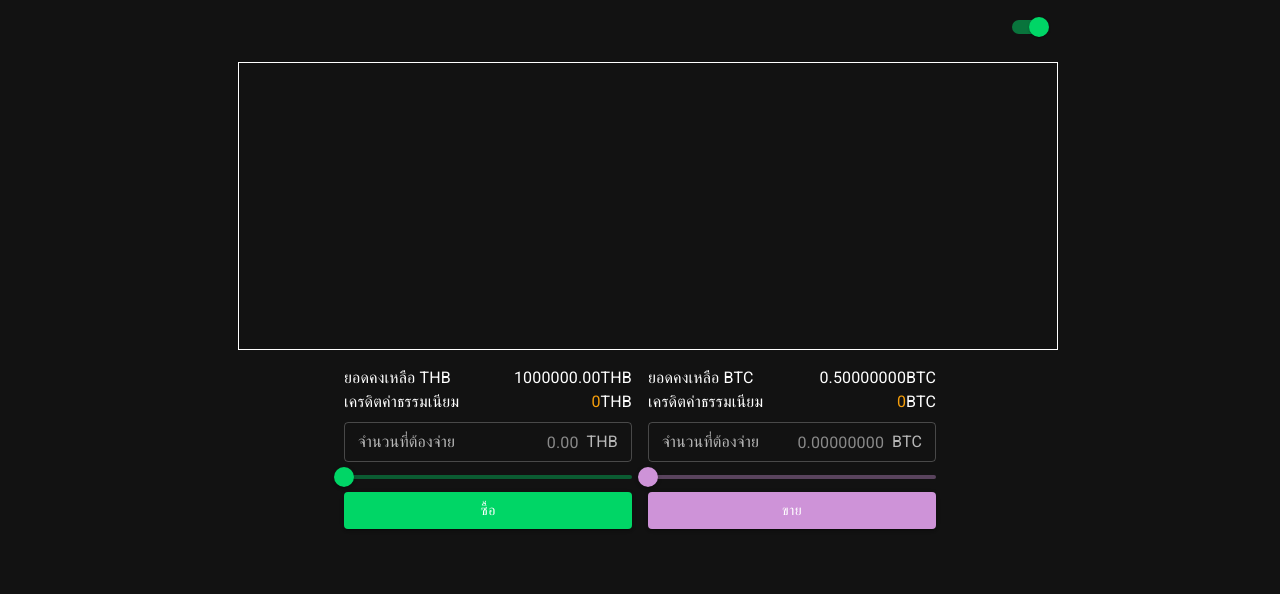
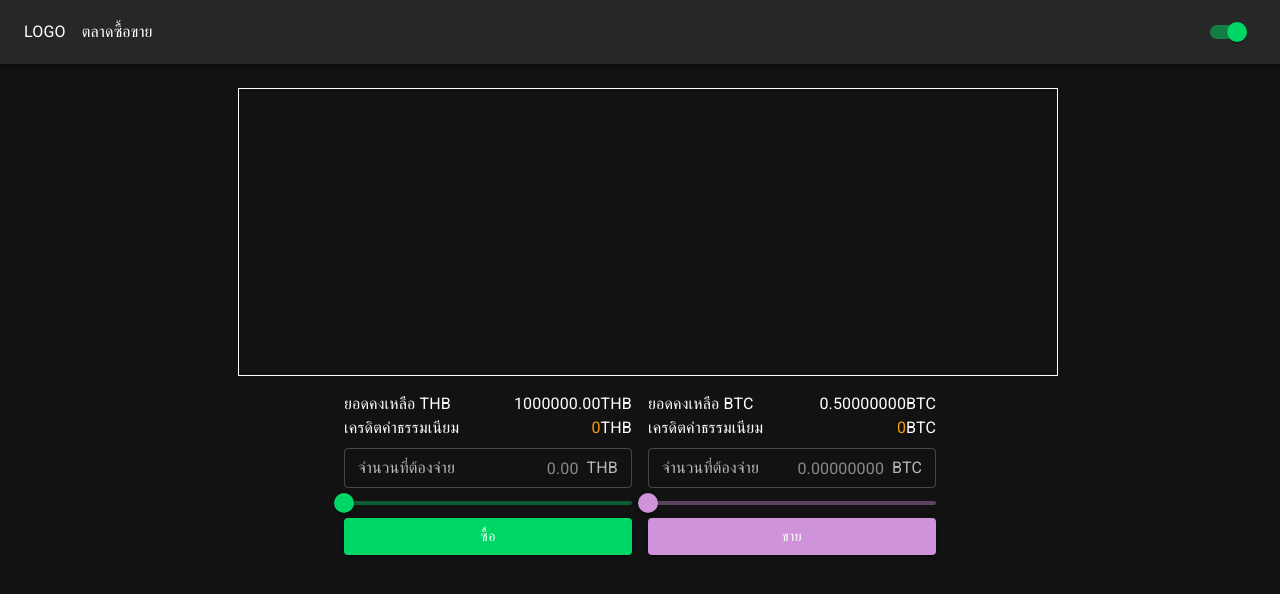
Before and after one commit to raksitnongbua/nextjs-tailwindcss-materialui, a Next.js app: page /market in a window 1280 px wide. Shown: the top 594 px of the page. Built offline with nearby package versions, Linux system fonts and the light colour scheme.

Commit message:
feat: add header

```diff
--- /dev/null
+++ b/components/header.tsx
@@ -0,0 +1,36 @@
+import { AppBar, PaletteMode, Switch, Toolbar } from '@material-ui/core';
+import React from 'react';
+import Link from 'next/link';
+
+interface IProps {
+  theme: PaletteMode;
+  onModeChange: (value: boolean) => void;
+}
+
+const Header: React.FC<IProps> = ({ theme, onModeChange }) => {
+  const handleSwitchChange = (_e: any, value: boolean) => {
+    onModeChange(value);
+  };
+  return (
+    <AppBar position='static' color='inherit'>
+      <Toolbar className='flex justify-between'>
+        <div className='flex'>
+          <div className='mr-4'>
+            <Link href='/'>LOGO</Link>
+          </div>
+          <Link href='/market'>ตลาดซื้อขาย</Link>
+          <div className='mr-4'></div>
+        </div>
+        <Switch
+          color='primary'
+          name='darkModeChecked'
+          inputProps={{ 'aria-label': 'primary checkbox' }}
+          onChange={handleSwitchChange}
+          checked={theme === 'dark'}
+        />
+      </Toolbar>
+    </AppBar>
+  );
+};
+
+export default Header;
--- a/containers/layout.tsx
+++ b/containers/layout.tsx
@@ -12,6 +12,7 @@ import * as actions from '../store/theme/actions';
 import { IRootState } from '../store';
 import { ThemeActions } from '../store/theme/types';
 import { Dispatch } from 'redux';
+import Header from '../components/header';
 
 type ReduxType = ReturnType<typeof mapStateToProps> &
   ReturnType<typeof mapDispatcherToProps>;
@@ -29,28 +30,18 @@ const LayoutContainer: React.FC<ReduxType> = ({
       document.documentElement.classList.remove('dark');
     }
   }, [themeType]);
-  const handleToggleDarkMode = (
-    _e: React.ChangeEvent<HTMLInputElement>,
-    value: boolean
-  ) => {
+  const handleToggleDarkMode = (value: boolean) => {
     setTheme(value ? 'dark' : 'light');
   };
   return (
     <ThemeProvider theme={theme}>
       <CssBaseline />
+      <Header
+        theme={themeType as PaletteMode}
+        onModeChange={handleToggleDarkMode}
+      />
       <Container maxWidth='md'>
-        <div className='p-2'>
-          <div className='flex flex-row-reverse'>
-            <Switch
-              color='primary'
-              name='darkModeChecked'
-              checked={themeType === 'dark'}
-              onChange={handleToggleDarkMode}
-              inputProps={{ 'aria-label': 'primary checkbox' }}
-            />
-          </div>
-          {children}
-        </div>
+        <div className='p-2'>{children}</div>
       </Container>
     </ThemeProvider>
   );
```
